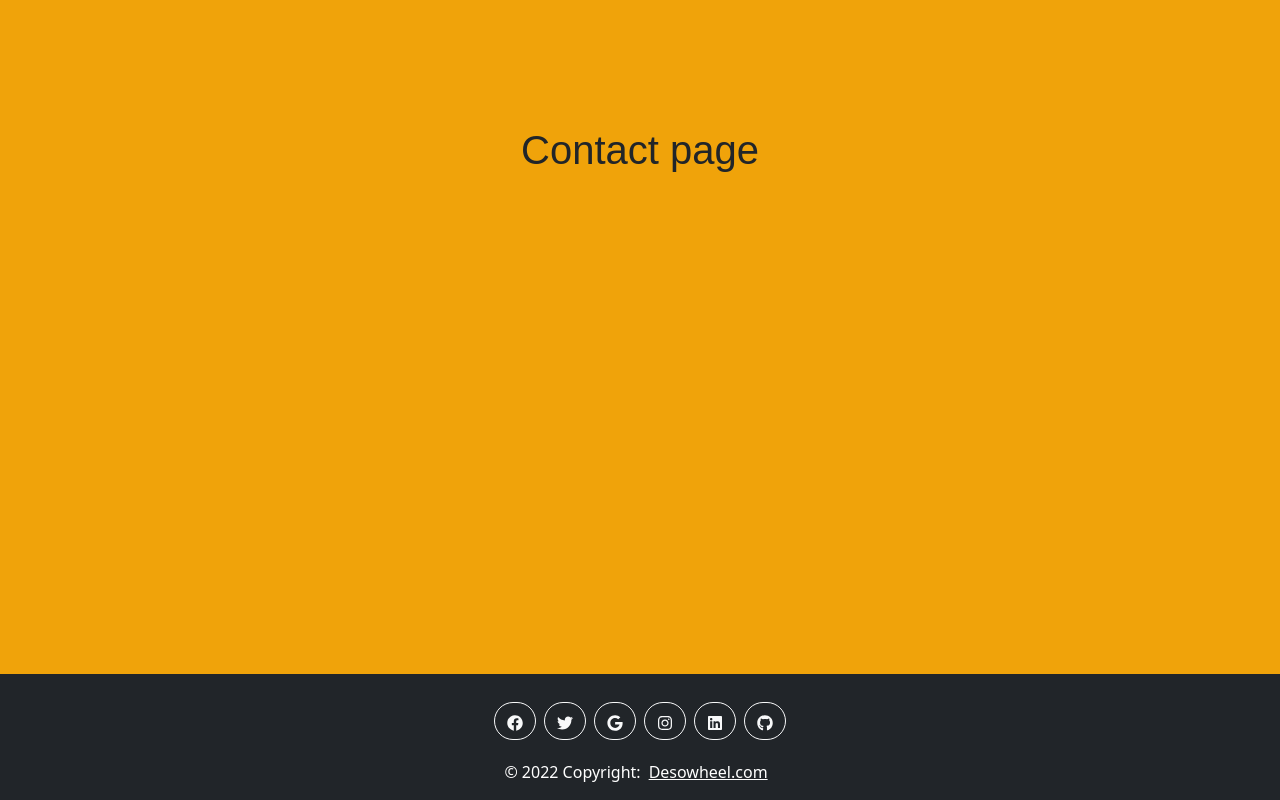
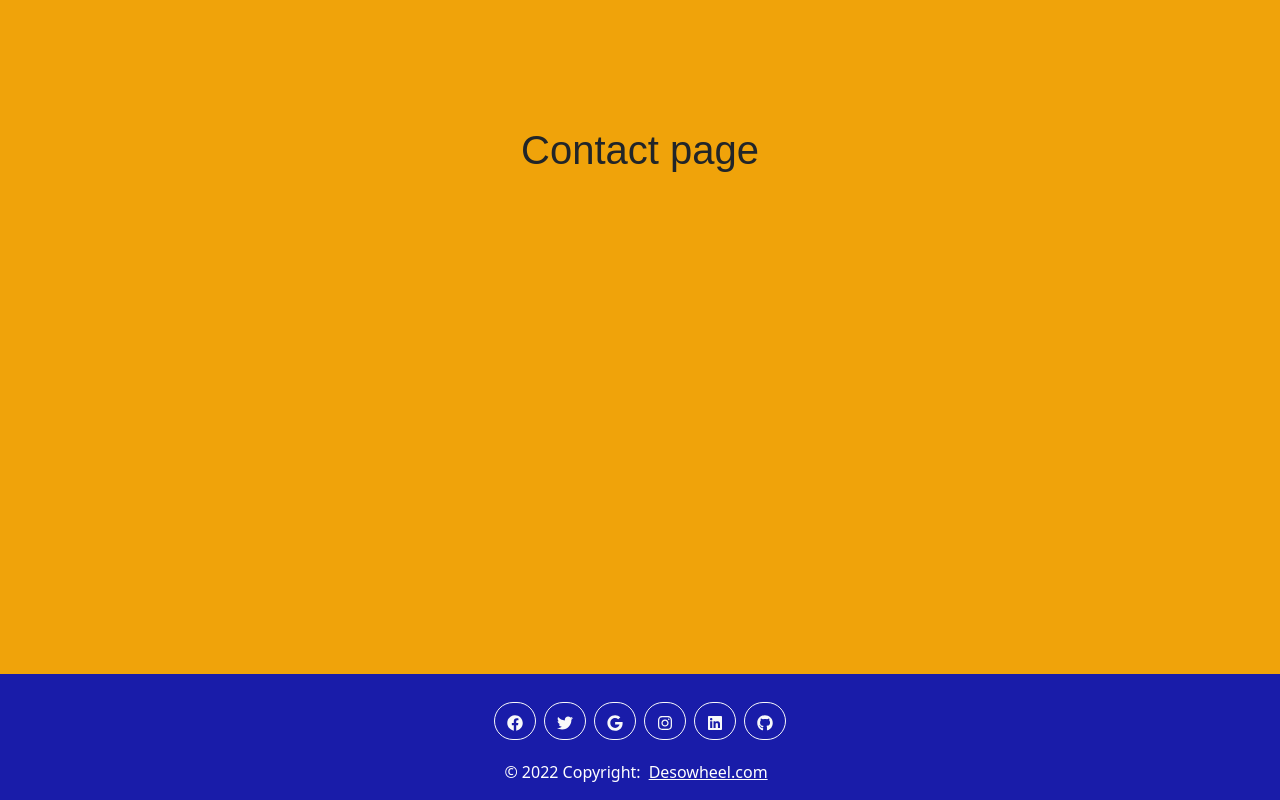
Before and after one commit to berkay9596/DesoWheel, a React (Create React App) app: page /contact in a window 1280 px wide. Shown: the part 246-1046 px from the top of the page. Built offline with nearby package versions, Linux system fonts and the light colour scheme; a web font is replaced by a local one.

Commit message:
color change

```diff
--- a/src/Components/Footer.js
+++ b/src/Components/Footer.js
@@ -11,7 +11,7 @@ import {
 const Footer = () => {
   return (
     <footer
-      className="bg-dark text-center text-white">
+      className="text-center text-white" style={{background:"#191CA9"}}>
       <div className="container p-4 pb-0">
         <section>
           <a
```
